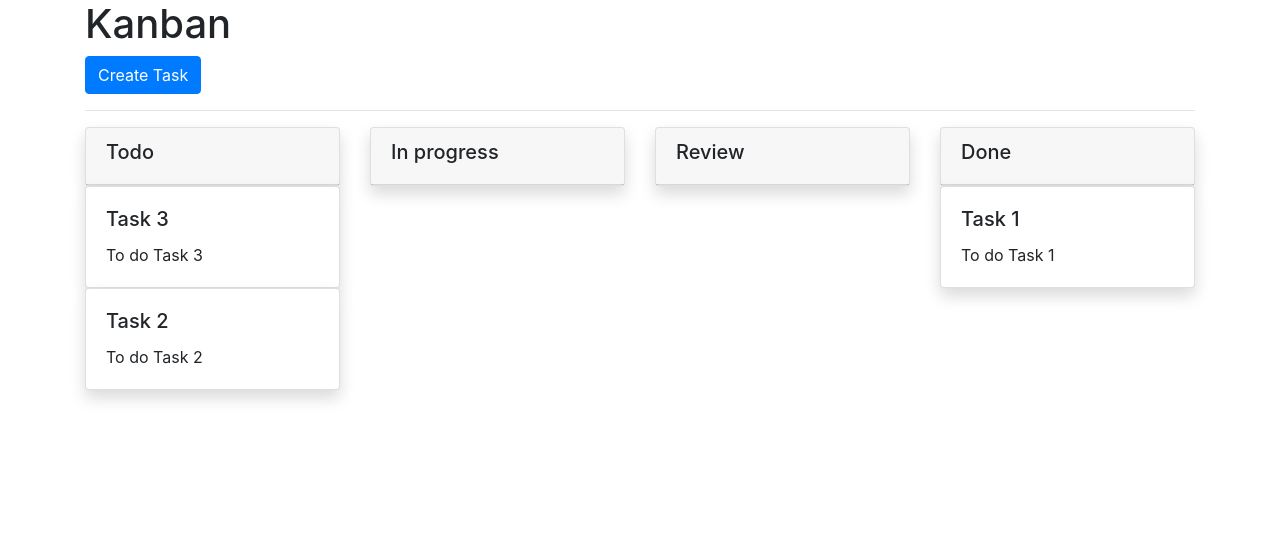
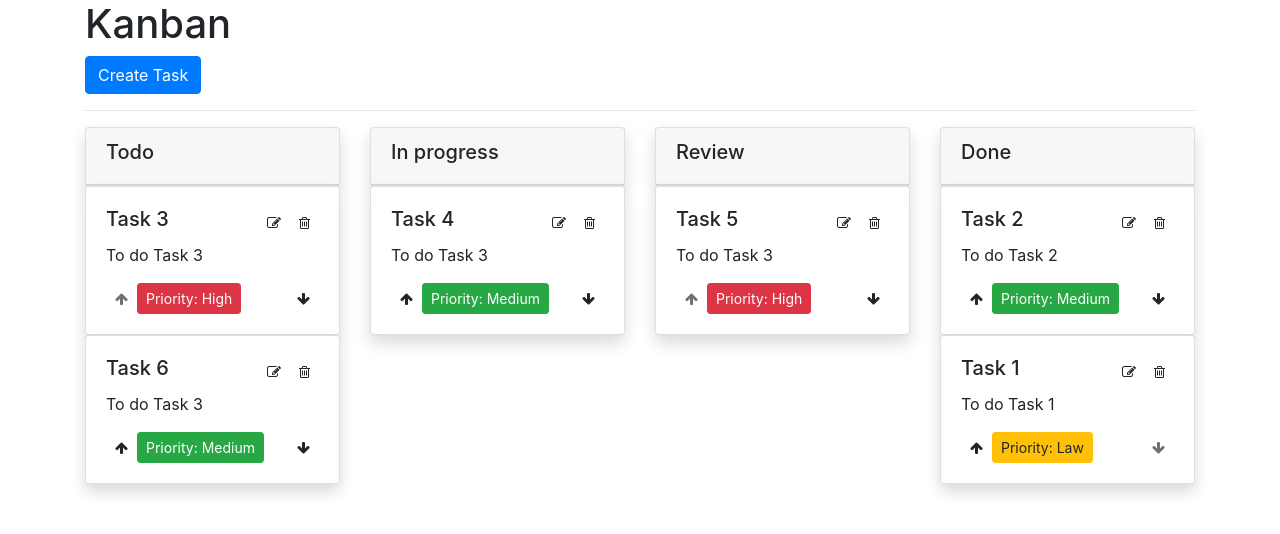
Before and after one commit to AnnaIrkhina/kanban2, a React (Create React App) app: page / in a window 1280 px wide. Shown: the top 534 px of the page. Built offline with nearby package versions, Linux system fonts and the light colour scheme.

Commit message:
Added delete of task and changinh priority

```diff
--- a/public/index.html
+++ b/public/index.html
@@ -15,6 +15,7 @@
       user's mobile device or desktop. See https://developers.google.com/web/fundamentals/web-app-manifest/
     -->
     <link rel="manifest" href="%PUBLIC_URL%/manifest.json" />
+    <link rel="stylesheet" href="https://stackpath.bootstrapcdn.com/font-awesome/4.7.0/css/font-awesome.min.css">
     <!--
       Notice the use of %PUBLIC_URL% in the tags above.
       It will be replaced with the URL of the `public` folder during the build.
--- a/src/App.js
+++ b/src/App.js
@@ -3,27 +3,49 @@ import Header from "./Header/Header";
 import Tasks from "./TaskList/Tasks";
 
 import Footer from "./Footer/Footer";
+import TaskListElement from "./TaskList/TaskListElement";
 
 const taskListDefoult = [
     {
-        id: 12,
+        id:  Math.random(),
         name: 'Task 1',
         description: 'To do Task 1',
-        priority: 10,
+        priority: 1,
         status: 'Done'
     },
     {
         id: Math.random(),
         name: 'Task 2',
         description: 'To do Task 2',
-        priority: 20,
-        status: 'Todo'
+        priority: 2,
+        status: 'Done'
     },
     {
         id: Math.random(),
         name: 'Task 3',
         description: 'To do Task 3',
-        priority: 30,
+        priority: 3,
+        status: 'Todo'
+    },
+    {
+        id: Math.random(),
+        name: 'Task 4',
+        description: 'To do Task 3',
+        priority: 2,
+        status: 'In progress'
+    },
+    {
+        id: Math.random(),
+        name: 'Task 5',
+        description: 'To do Task 3',
+        priority: 3,
+        status: 'Review'
+    },
+    {
+        id: Math.random(),
+        name: 'Task 6',
+        description: 'To do Task 3',
+        priority: 2,
         status: 'Todo'
     },
 ]
@@ -33,13 +55,36 @@ function App() {
     const [taskList, setTaskList] = useState(taskListDefoult);
     const createTask = (title, description)=>{
         const updatedTaskList = [... taskList];
-        updatedTaskList.push({name: title, id:Math.random(), description:description, status:'Todo', prioryty:10});
+        updatedTaskList.push({name: title, id:Math.random(), description:description, status:'Todo', priority:1});
+        setTaskList(updatedTaskList);
+    }
+    const deleteTask = (id) =>{
+        const updatedTaskList = taskList.filter(el=> el.id != id);
+        setTaskList(updatedTaskList);
+
+    }
+    const elementPriorityDecrease = (id) =>{
+        const updatedTaskList = taskList.map( el=> {
+            if (el.id === id) return {...el, priority: el.priority-1}
+            else return el;
+        })
+        setTaskList(updatedTaskList);
+
+    }
+    const elementPriorityIncrease = (id) =>{
+        const updatedTaskList = taskList.map( el=> {
+            if (el.id === id) return {...el, priority: el.priority+1}
+            else return el;
+        })
         setTaskList(updatedTaskList);
     }
     return (
         <div>
             <Header createTask = {createTask}/>
-            <Tasks taskList={taskList}/>
+            <Tasks taskList={taskList} deleteTask = {deleteTask}
+                   elementPriorityDecrease = {elementPriorityDecrease}
+                   elementPriorityIncrease = {elementPriorityIncrease}
+            />
             <Footer/>
         </div>
     );
--- a/src/TaskList/TaskList.js
+++ b/src/TaskList/TaskList.js
@@ -2,6 +2,16 @@ import React from 'react';
 import TaskListElement from "./TaskListElement";
 
 function TaskList(props) {
+    const deleteTask = (id)=>{
+        props.deleteTask(id);
+    }
+    const elementPriorityDecrease = (id) =>{
+        props.elementPriorityDecrease(id);
+
+    }
+    const elementPriorityIncrease = (id) =>{
+        props.elementPriorityIncrease(id);
+    }
     return (
         <div className="col-sm">
             <div className="card shadow bg-white rounded">
@@ -12,7 +22,10 @@ function TaskList(props) {
 
             {props.taskList.map((el) =>
 
-                <TaskListElement el={el}/>
+                <TaskListElement el={el} deleteTask = {deleteTask}
+                                 elementPriorityDecrease = {elementPriorityDecrease}
+                                 elementPriorityIncrease = {elementPriorityIncrease}
+                />
             )}
         </div>
 
--- a/src/TaskList/TaskListElement.js
+++ b/src/TaskList/TaskListElement.js
@@ -2,13 +2,42 @@ import React, {useState} from 'react';
 
 
 function TaskListElement(props) {
+    const deleteTask = ()=>{
+        props.deleteTask(props.el.id);
+    }
 
+    const elementPriorityIncrease = ()=>{
+        props.elementPriorityIncrease(props.el.id);
+    }
+    const elementPriorityDecrease = ()=>{
+        props.elementPriorityDecrease(props.el.id);
+    }
 
     return (
         <div className="card shadow bg-white rounded">
             <div className="card-body">
-                <h5 class = "card-title">{props.el.name}</h5>
+                <h5 class = "card-title">{props.el.name}
+                    <button type = "button" className= "btn btn-sm float-right" onClick={deleteTask}>
+                        <i class = "fa fa-trash-o"></i>
+                    </button>
+                    <button type="button" className="btn btn-sm float-right">
+                        <i className="fa fa-edit"></i>
+                    </button>
+                </h5>
+
                 <p className="card-text">{props.el.description}</p>
+                <button className="btn btn-sm float-left" disabled={props.el.priority === 3} onClick={elementPriorityIncrease}><i class = "fa fa-arrow-up"></i></button>
+
+                <span className={props.el.priority === 3 ? 'btn  btn-sm  btn-danger':
+                    props.el.priority ===2 ? 'btn   btn-sm btn-success': ' btn  btn-sm  btn-warning'} width="100%">
+                    Priority: {
+                    props.el.priority === 3 ? ' High':
+                    props.el.priority ===2 ? ' Medium': ' Law'
+
+                }</span>
+
+                <button className="btn btn-sm float-right" disabled={props.el.priority === 1} onClick={elementPriorityDecrease}><i className="fa fa-arrow-down"></i></button>
+
 
             </div>
         </div>
--- a/src/TaskList/Tasks.js
+++ b/src/TaskList/Tasks.js
@@ -1,19 +1,46 @@
 import React from 'react';
 import TaskList from "./TaskList";
+import TaskListElement from "./TaskListElement";
 
 
 function Tasks(props) {
 
-    // const [taskTodoList, setTaskTodoList] = useState(props.taskList.filter(el=> el.status === 'Todo').sort((a,v)=>v.priority-a.priority));
+    const deleteTask = (id)=>{
+        props.deleteTask(id);
+    }
+    const elementPriorityDecrease = (id) =>{
+        props.elementPriorityDecrease(id);
+
+    }
+    const elementPriorityIncrease = (id) =>{
+        props.elementPriorityIncrease(id);
+    }
+
     return (
         <div className="container">
             <hr/>
             <div className="row">
                 <TaskList status='Todo'
-                          taskList={props.taskList.filter(el => el.status === 'Todo').sort((a, v) => v.priority - a.priority)}/>
-                <TaskList status = 'In progress' taskList = {props.taskList.filter(el=> el.status === 'In progress').sort((a,v)=>v.priority-a.priority)} />
-                <TaskList status = 'Review' taskList = {props.taskList.filter(el=> el.status === 'Review').sort((a,v)=>v.priority-a.priority)} />
-                <TaskList status = 'Done' taskList = {props.taskList.filter(el=> el.status === 'Done').sort((a,v)=>v.priority-a.priority)} />
+                          taskList={props.taskList.filter(el => el.status === 'Todo').sort((a, v) => v.priority - a.priority)}
+                deleteTask = {deleteTask}
+                          elementPriorityDecrease = {elementPriorityDecrease}
+                          elementPriorityIncrease = {elementPriorityIncrease}
+                />
+                <TaskList status = 'In progress' taskList = {props.taskList.filter(el=> el.status === 'In progress').sort((a,v)=>v.priority-a.priority)}
+                          deleteTask = {deleteTask}
+                          elementPriorityDecrease = {elementPriorityDecrease}
+                          elementPriorityIncrease = {elementPriorityIncrease}
+                />
+                <TaskList status = 'Review' taskList = {props.taskList.filter(el=> el.status === 'Review').sort((a,v)=>v.priority-a.priority)}
+                          deleteTask = {deleteTask}
+                          elementPriorityDecrease = {elementPriorityDecrease}
+                          elementPriorityIncrease = {elementPriorityIncrease}
+                />
+                <TaskList status = 'Done' taskList = {props.taskList.filter(el=> el.status === 'Done').sort((a,v)=>v.priority-a.priority)}
+                          deleteTask = {deleteTask}
+                          elementPriorityDecrease = {elementPriorityDecrease}
+                          elementPriorityIncrease = {elementPriorityIncrease}
+                />
             </div>
         </div>
 
```
